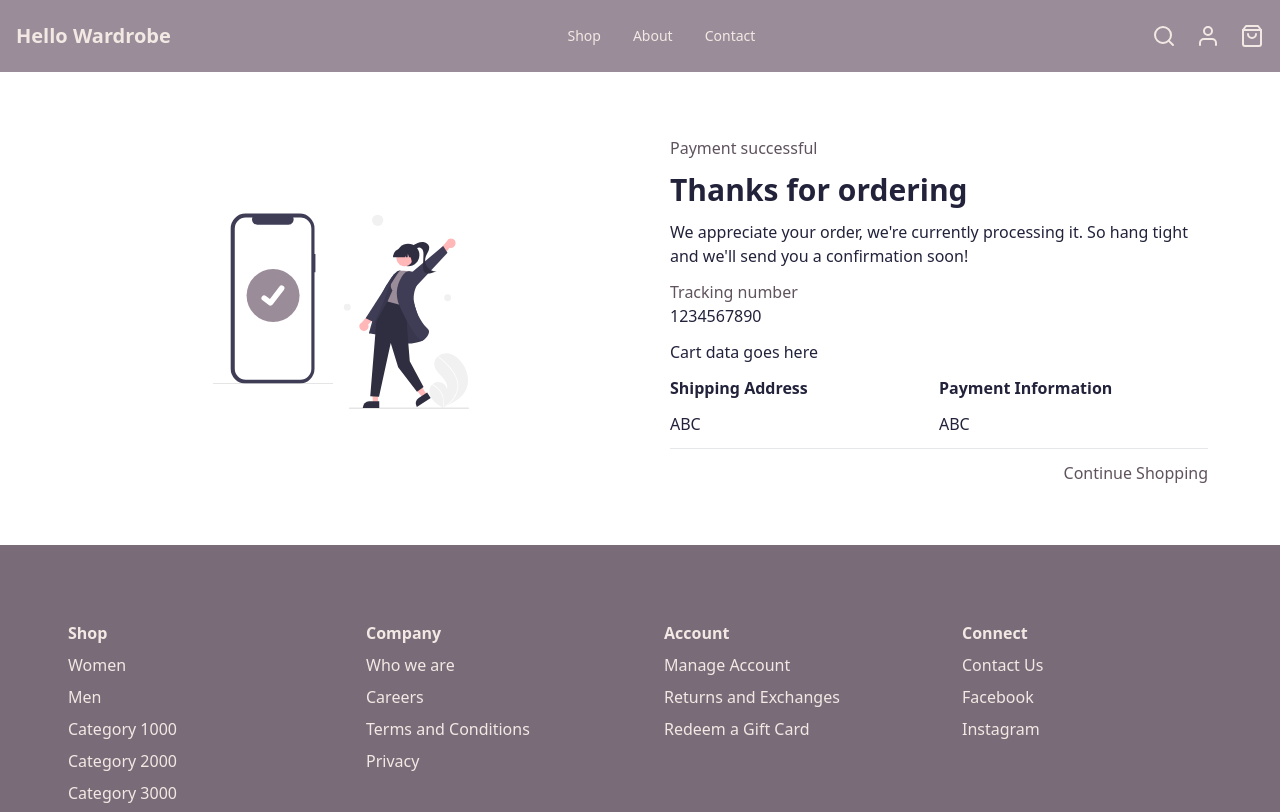
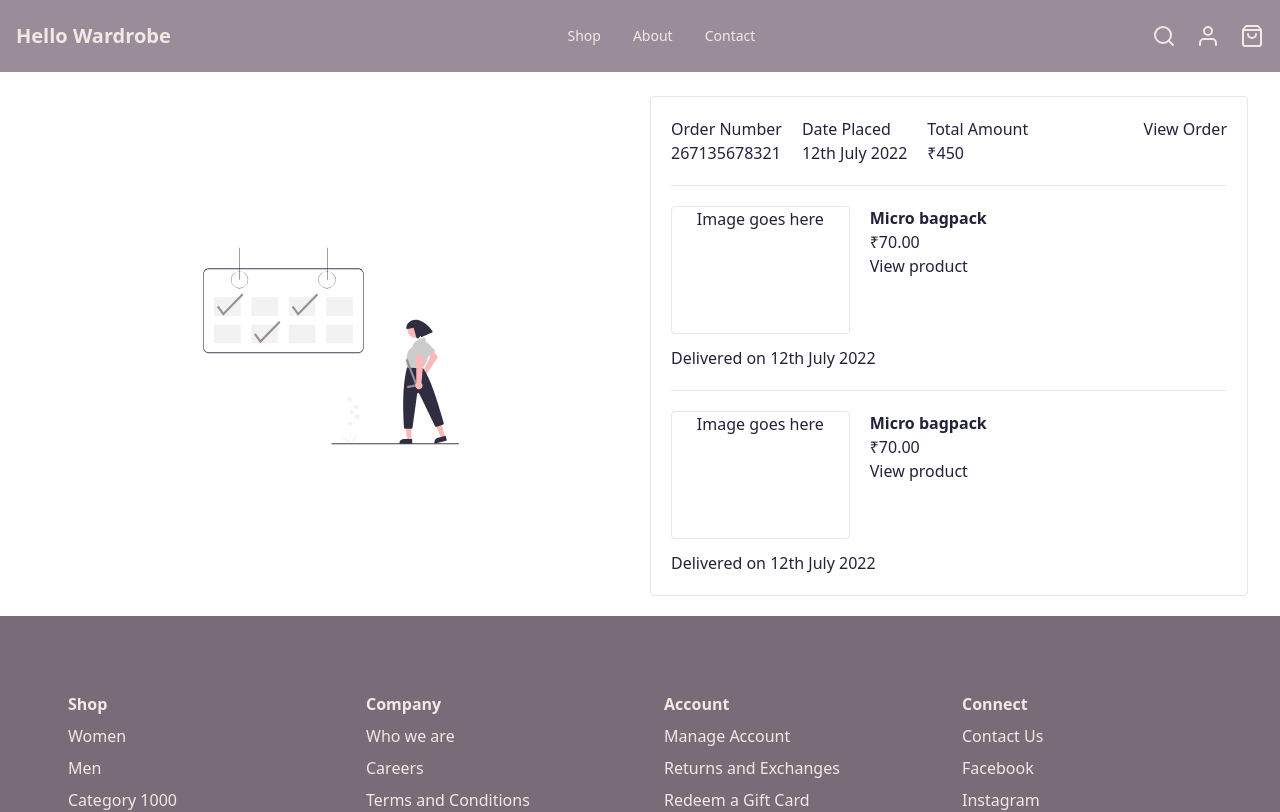
Before and after one commit to mohammedminhaaj/hello-wardrobe-frontend, a React (Create React App) app: page / in a window 1280 px wide. Shown: the top 812 px of the page. Built offline with nearby package versions, Linux system fonts and the light colour scheme.

Commit message:
Adding Order History page and some minor modifications

```diff
--- /dev/null
+++ b/src/components/order-history/OrderHistoryCard.js
@@ -0,0 +1,31 @@
+import OrderHistoryItem from './OrderHistoryItem';
+
+const OrderHistoryCard = () => {
+	return (
+		<div className='border rounded p-5'>
+			<div className='flex justify-between'>
+				<div className='flex gap-5'>
+					<div className='hidden md:block lg:block xl:block'>
+						<p className='font-medium'>Order Number</p>
+						<p className='font-thin'>267135678321</p>
+					</div>
+					<div>
+						<p className='font-medium'>Date Placed</p>
+						<p className='font-thin'>12th July 2022</p>
+					</div>
+					<div>
+						<p className='font-medium'>Total Amount</p>
+						<p className='font-thin'>₹450</p>
+					</div>
+				</div>
+				<p>View Order</p>
+			</div>
+			<hr className='my-5' />
+			<OrderHistoryItem />
+			<hr className='my-5' />
+			<OrderHistoryItem />
+		</div>
+	);
+};
+
+export default OrderHistoryCard;
--- /dev/null
+++ b/src/components/order-history/OrderHistoryItem.js
@@ -0,0 +1,23 @@
+import { Fragment } from "react";
+const OrderHistoryItem = () => {
+	return (
+		<Fragment>
+			{' '}
+			<div className='flex gap-5'>
+				<div className='basis-1/3 border h-32 rounded text-center'>
+					Image goes here
+				</div>
+				<div className='basis-2/3 flex flex-col'>
+					<p className='font-bold'>Micro bagpack</p>
+					<p className='font-medium'>₹70.00</p>
+                    <p>View product</p>
+				</div>
+			</div>
+			<div className='mt-3'>
+				<p>Delivered on 12th July 2022</p>
+			</div>
+		</Fragment>
+	);
+};
+
+export default OrderHistoryItem;
--- a/src/layouts/Main.js
+++ b/src/layouts/Main.js
@@ -1,5 +1,6 @@
 import { Fragment } from 'react';
 import CheckoutForm from '../pages/CheckoutForm';
+import OrderHistory from '../pages/OrderHistory';
 import OrderSummary from '../pages/OrderSummary';
 import Overview from '../pages/Overview';
 import Shop from '../pages/Shop';
@@ -9,7 +10,7 @@ const Main = () => {
 		<Fragment>
 			<h2 className='sr-only'>Body section</h2>
 			<div className='main-container'>
-				<OrderSummary />
+				<OrderHistory />
 			</div>
 		</Fragment>
 	);
--- a/src/pages/OrderHistory.js
+++ b/src/pages/OrderHistory.js
@@ -1,5 +1,13 @@
+import { ReactComponent as OrderChecklist } from '../assets/images/order-history.svg';
+import OrderHistoryCard from '../components/order-history/OrderHistoryCard';
+
 const OrderHistory = () => {
-	return;
+	return (
+		<div className='grid grid-cols-1 md:grid-cols-2 gap-5'>
+			<OrderChecklist className='w-64 h-64 m-auto' />
+			<OrderHistoryCard />
+		</div>
+	);
 };
 
 export default OrderHistory;
--- a/src/pages/OrderSummary.js
+++ b/src/pages/OrderSummary.js
@@ -1,7 +1,7 @@
 import { ReactComponent as OrderPlaced } from '../assets/images/order-placed.svg';
 const OrderSummary = () => {
 	return (
-		<div className='grid grid-cols-1 md:grid-cols-2 p-5 gap-5'>
+		<div className='grid grid-cols-1 md:grid-cols-2 gap-5'>
 			<OrderPlaced className='w-64 h-64 m-auto' />
 			<div className='p-5 space-y-3'>
 				<p className='text-h-gray-300'>Payment successful</p>
--- a/src/pages/Shop.js
+++ b/src/pages/Shop.js
@@ -4,7 +4,7 @@ import { Filter } from 'react-feather';
 import FilterSection from '../components/shop/FilterSection';
 import FilterSidebar from '../components/shop/FilterSidebar';
 import Breadcrumb from '../components/ui/Breadcrumb';
-import Card from '../components/ui/Card';
+import Card from '../components/shop/Card';
 const shopArray = [
 	{
 		id: Math.random(),
```
Also changed, not shown: src/assets/images/order-history.svg (added), src/components/shop/Card.js (renamed from src/components/ui/Card.js).
